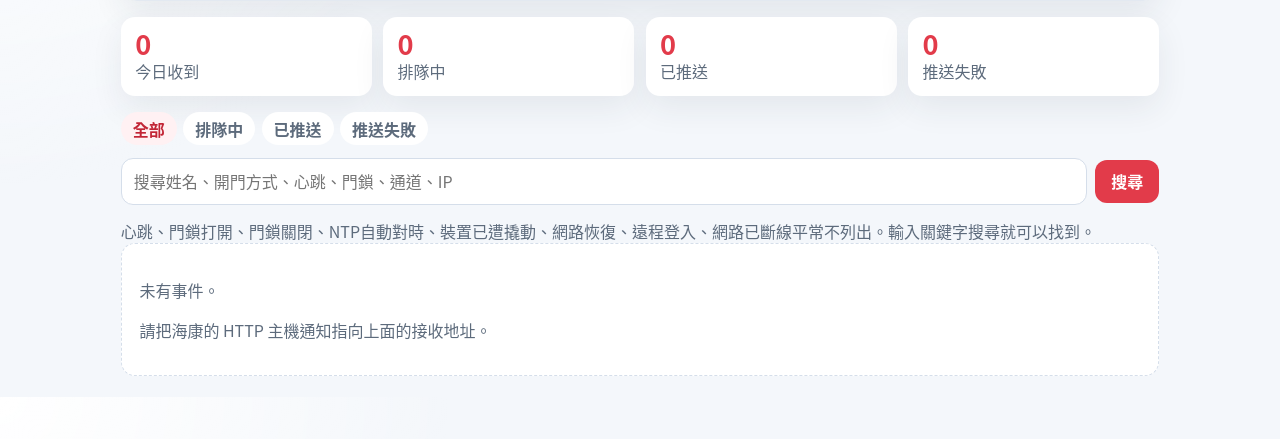
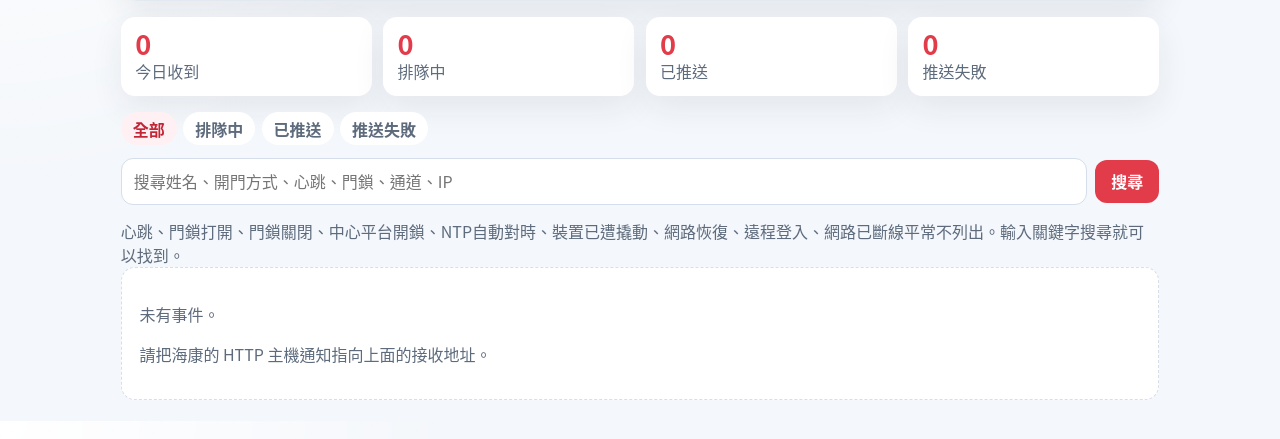
Before and after one commit to ykw2/Hik-Webhook-Endpoint, a FastAPI app: page /events in a window 1280 px wide. Shown: the part 264-703 px from the top of the page. Run offline with FastAPI, Linux system fonts and the light colour scheme; the visitor is signed in with stand-in values (Sample User, id 1); data that the repository does not hold is empty.

Commit message:
Keep central-platform unlocks searchable but off the normal event list.

```diff
--- a/app/hik.py
+++ b/app/hik.py
@@ -105,11 +105,11 @@ CODE_LABELS = {
     76: "人臉認證失敗",
     112: "人臉辨識通行",
     113: "人臉辨識通行",
-    1024: "中心平台開鎖",
 }
 HEARTBEAT_MINOR = 77
 LOCK_CODES = {21, 22}
 STATUS_BY_CODE = {
+    1024: "中心平台開鎖",
     1028: "裝置已遭撬動",
     1029: "NTP自動對時",
     1031: "網路恢復",
--- a/app/templates/events.html
+++ b/app/templates/events.html
@@ -56,7 +56,7 @@
   <input type="search" name="q" value="{{ q }}" placeholder="搜尋姓名、開門方式、心跳、門鎖、通道、IP" maxlength="100">
   <button class="btn" type="submit">搜尋</button>
 </form>
-<p class="hint">心跳、門鎖打開、門鎖關閉、NTP自動對時、裝置已遭撬動、網路恢復、遠程登入、網路已斷線平常不列出。輸入關鍵字搜尋就可以找到。</p>
+<p class="hint">心跳、門鎖打開、門鎖關閉、中心平台開鎖、NTP自動對時、裝置已遭撬動、網路恢復、遠程登入、網路已斷線平常不列出。輸入關鍵字搜尋就可以找到。</p>
 
 <div id="feed" data-latest="{{ latest_id }}">
 {% include "events_feed.html" %}
```
